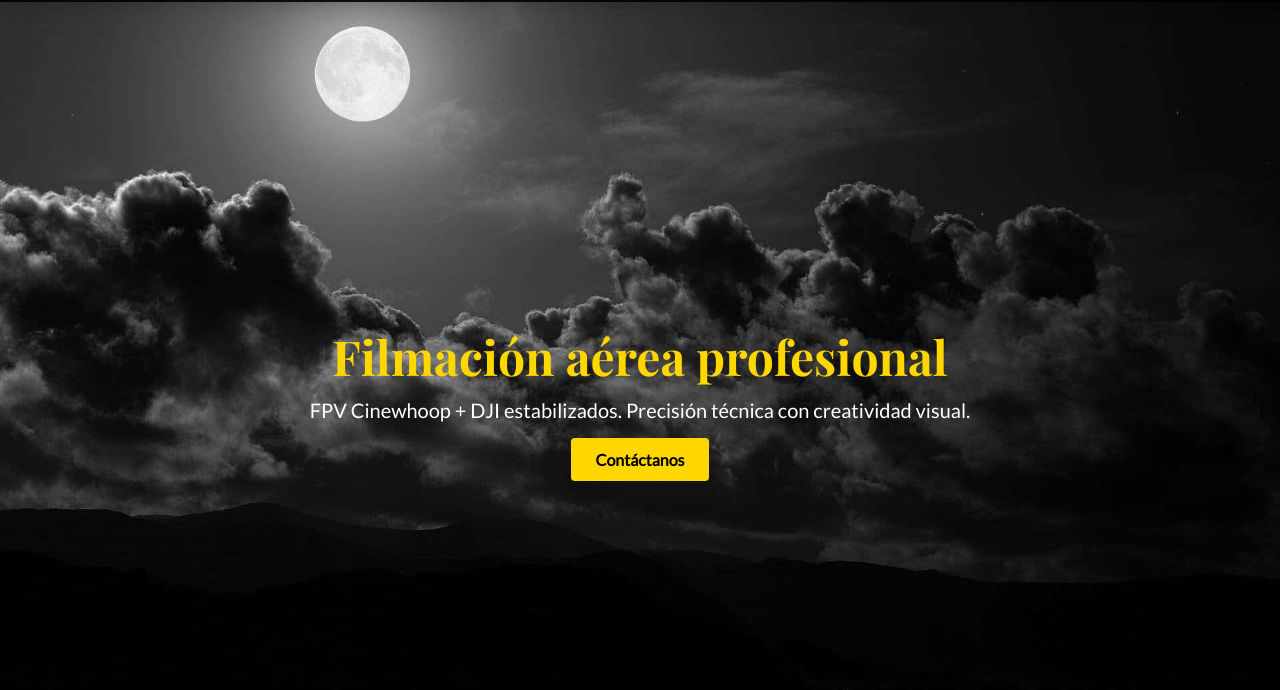
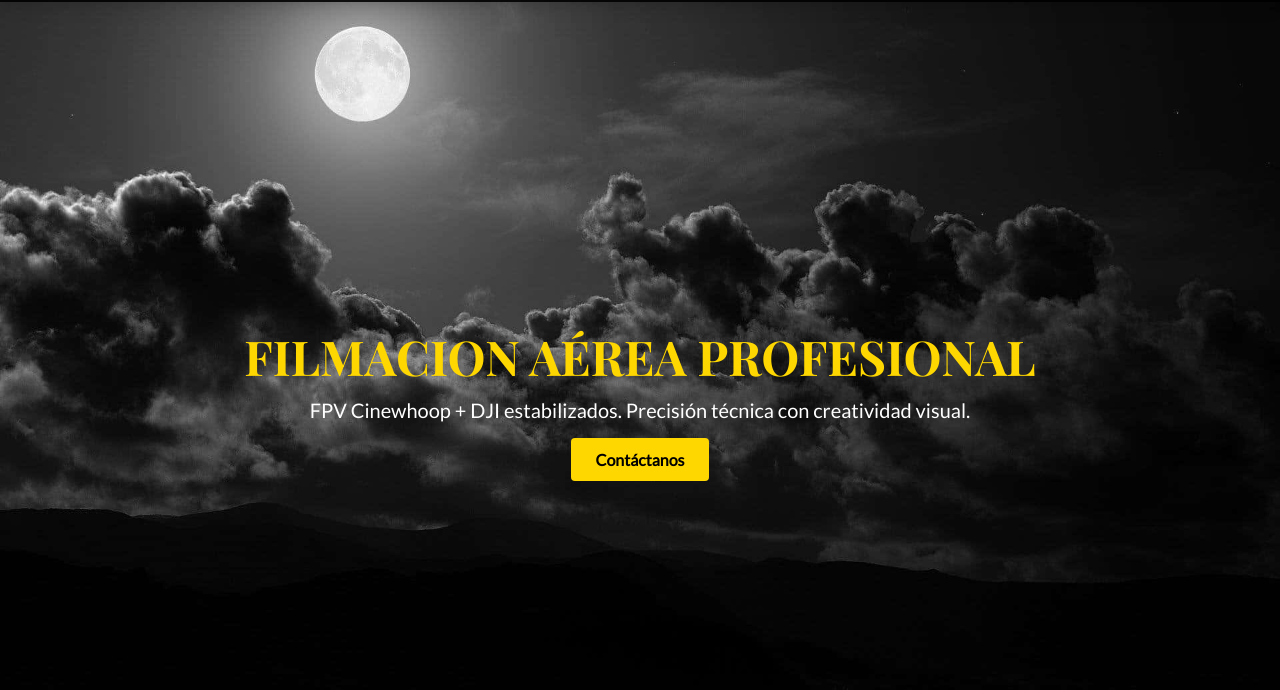
Before and after one commit to SkyaceFPV/prueba, a plain HTML site: page index.html in a window 1280 px wide. Shown: the part 110-800 px from the top of the page. Drawn offline with nearby package versions, Linux system fonts and the light colour scheme.

Commit message:
Update index.html

```diff
--- a/index.html
+++ b/index.html
@@ -49,7 +49,7 @@
 
 <section class="h-screen flex items-center justify-center text-center px-4">
   <div data-aos="fade-up">
-    <h2 class="text-5xl mb-4">Filmación aérea profesional</h2>
+    <h2 class="text-5xl mb-4">FILMACION AÉREA PROFESIONAL</h2>
     <p class="text-xl mb-6">FPV Cinewhoop + DJI estabilizados. Precisión técnica con creatividad visual.</p>
     <a href="#contacto" class="bg-gold text-black px-6 py-3 rounded font-semibold hover-gold">Contáctanos</a>
   </div>
```
